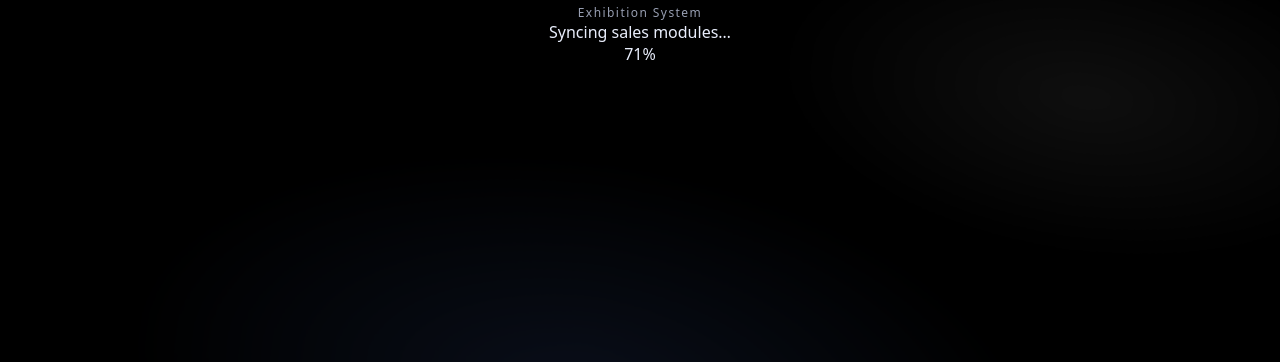
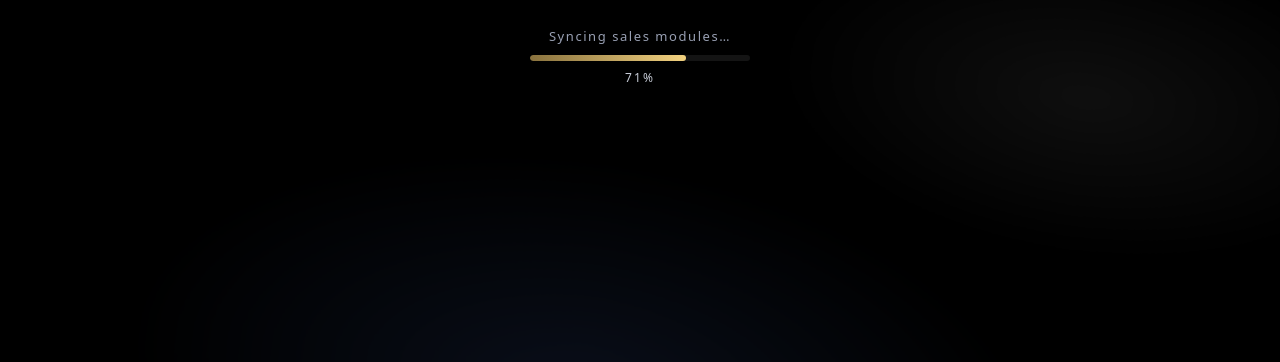
Before and after one commit to Zux12/kyanzinventory, a website: page public/index.html in a window 1280 px wide. Shown: the part 438-800 px from the top of the page. Drawn offline with Linux system fonts and the light colour scheme.

Commit message:
Update styles.css

```diff
--- a/public/css/styles.css
+++ b/public/css/styles.css
@@ -328,3 +328,45 @@ label{font-size:13px;color:var(--muted)}
 @keyframes splashOut{
   to { opacity: 0; visibility: hidden; }
 }
+
+/* ===== Splash Loader ===== */
+.splash-loader{
+  margin-top: 26px;
+  text-align: center;
+}
+
+.splash-message{
+  font-size: 13px;
+  letter-spacing: 0.12em;
+  color: rgba(168,176,197,0.9);
+  margin-bottom: 10px;
+  min-height: 18px;
+}
+
+.splash-progress{
+  width: 220px;
+  height: 6px;
+  margin: 0 auto;
+  background: rgba(255,255,255,0.08);
+  border-radius: 999px;
+  overflow: hidden;
+}
+
+.splash-bar{
+  height: 100%;
+  width: 0%;
+  background: linear-gradient(
+    90deg,
+    rgba(215,177,90,0.6),
+    rgba(242,209,127,1)
+  );
+  border-radius: 999px;
+  transition: width 0.18s ease;
+}
+
+.splash-percent{
+  margin-top: 8px;
+  font-size: 12px;
+  color: rgba(233,238,252,0.85);
+  letter-spacing: 0.18em;
+}
```
